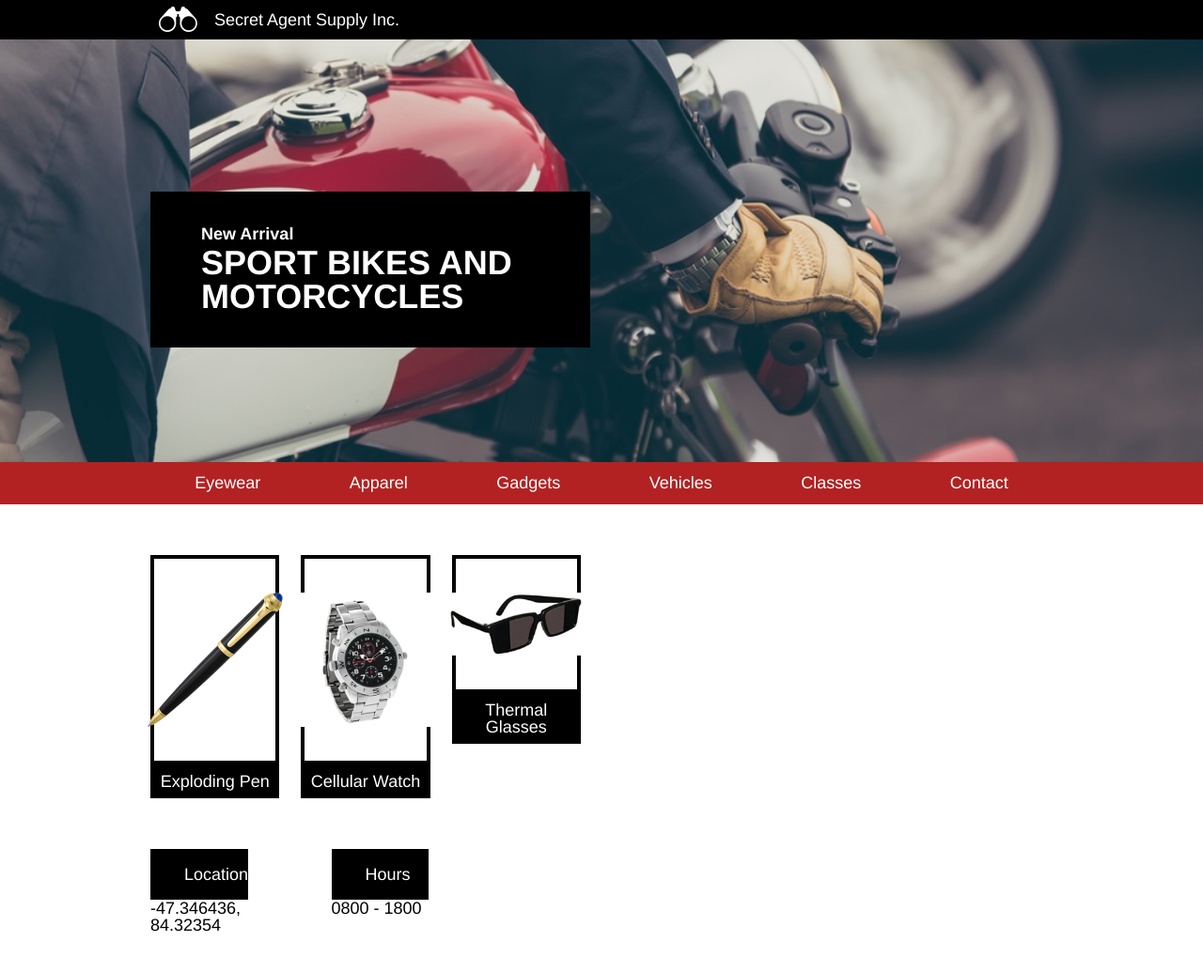
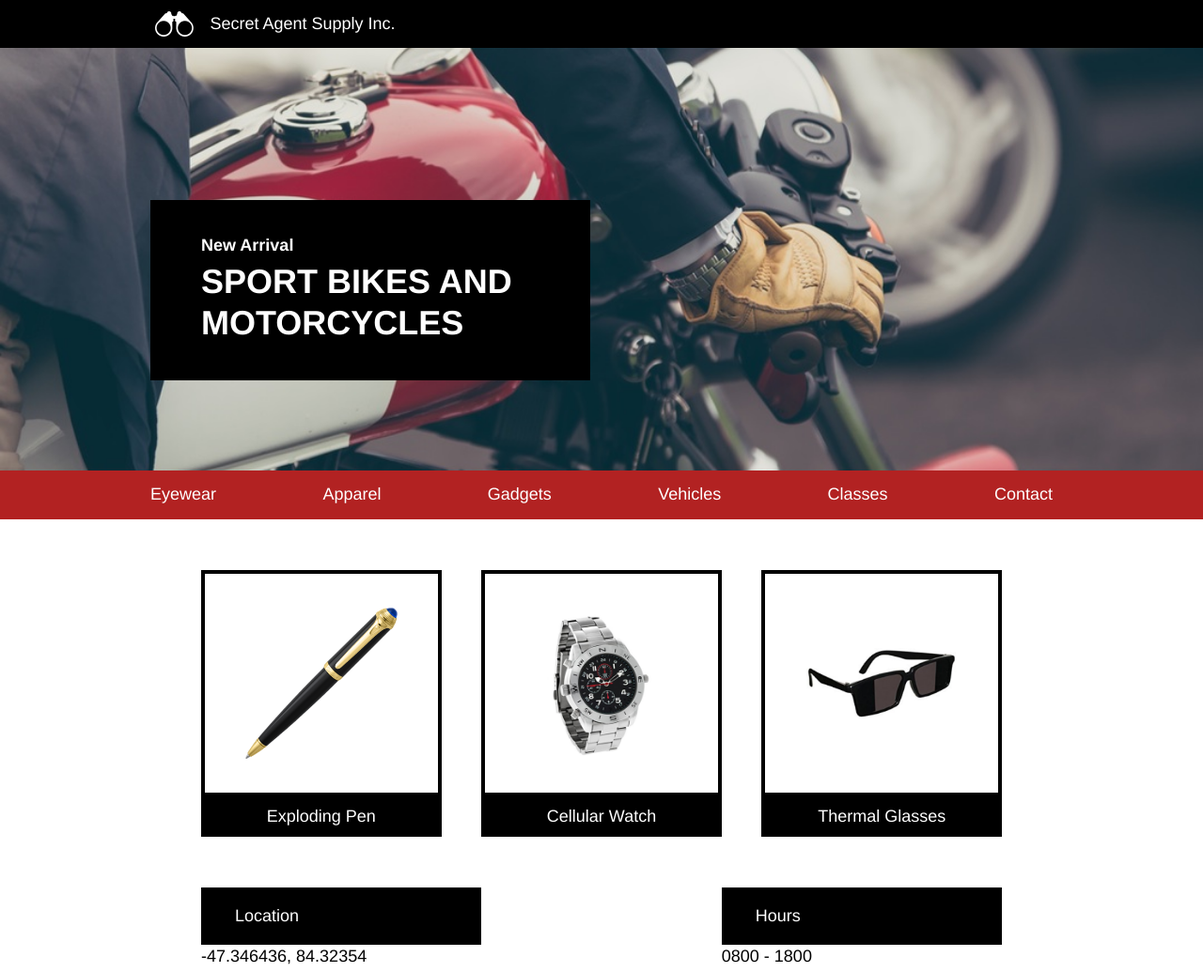
Before and after one commit to JamesC1103/SecretAgentSupply, a plain HTML site: page index.html in a window 1280 px wide. Shown: the top 1035 px of the page at 94% size. Drawn offline with Linux system fonts and the light colour scheme.

Commit message:
Final Desktop CSS Fixes

```diff
--- a/index.html
+++ b/index.html
@@ -9,17 +9,17 @@
 
   <!-- Header Section -->
 
-  <header>
-    <div class="flex-container">
+  <div class="company">
+    <div class="container">
       <img src="resources/images/logo.png" alt="logo">
       <span>Secret Agent Supply Inc.</span>
     </div>
-  </header>
+  </div>
 
   <!-- Main Banner -->
 
   <div class="main-banner">
-    <div class="flex-container">
+    <div class="container">
       <div class="headline">
         <h4>New Arrival</h4>
         <h1>SPORT BIKES AND MOTORCYCLES</h1>
@@ -30,7 +30,7 @@
     <!-- Navigation Bar -->
 
     <nav>
-      <ul class="flex-container">
+      <ul class="container">
         <li>Eyewear</li>
         <li>Apparel</li>
         <li>Gadgets</li>
@@ -42,17 +42,17 @@
 
     <!-- Products Section -->
 
-    <div class="flex-container">
+    <div class="container">
       <div class="products">
         <div class="product">
           <div class="product-image"><img src="resources/images/pen.png"></div>
           <span class="description">Exploding Pen</span>
         </div>
-        <div class="product">
+        <div class="product watch">
           <div class="product-image"><img src="resources/images/watch.png"></div>
           <span class="description">Cellular Watch</span>
         </div>
-        <div class="product">
+        <div class="product glasses">
           <div class="product-image"><img src="resources/images/glasses.png"></div>
           <span class="description">Thermal Glasses</span>
         </div>
@@ -61,7 +61,7 @@
 
     <!-- Info Section -->
 
-    <div class="flex-container">
+    <div class="container">
       <div class="business-info">
         <div class="info">
           <span class="title">Location</span>
@@ -77,7 +77,7 @@
     <!-- Footer -->
 
     <footer>
-      <div class="flex-container">Copyright Secret Agent Supply Inc.</div>
+      <div class="container">Copyright Secret Agent Supply Inc.</div>
     </footer>
 
 </body>
--- a/resources/css/style.css
+++ b/resources/css/style.css
@@ -6,81 +6,88 @@ html {
 
 body {
   font-family: "Helvetica", sans-serif;
-  font-size: 1rem;
-  color: white;
+  line-height: 1.4;
 }
 
-h1, h4 {
+h1,
+h4 {
   font-weight: bold;
 }
 
-h1 {
-  font-size: 2rem;
-  margin-top: 0.25rem;
-}
-
-.flex-container {
-  display: flex;
-  align-items: center;
+.container {
   max-width: 960px;
   margin: 0 auto;
 }
 
 /* Header */
 
-header {
+.company {
   background-color: black;
-  text-align: left;
+  color: white;
 }
 
-header img {
-  height: 1.5rem;
-  padding-left: 0.5rem;
-  padding-right: 1rem;
+.company .container {
+  display: flex;
+  align-items: center;
+  padding: .66rem 0 .66rem 0.5rem;
 }
 
-header span {
-  padding-top: 0.66rem;
-  padding-bottom: 0.66rem;
+.company img {
+  height: 1.5rem;
+  padding-right: 1rem;
 }
 
 /* Main Banner */
 
 .main-banner {
   background-image: url("../images/moto.jpeg");
-  background-repeat: none;
+  background-repeat: no-repeat;
   background-position: center;
   background-size: cover;
   height: 25rem;
 }
 
+.main-banner .container {
+  display: flex;
+  justify-content: flex-start;
+}
+
 .headline {
   background-color: black;
+  color: white;
   width: 20rem;
   margin-top: 9rem;
   padding: 2rem 3rem;
   position: relative;
 }
 
+.headline h1 {
+  font-size: 2rem;
+  margin: 0.25rem 0;
+  line-height: 1.2;
+}
+
 /* Navigation Bar */
 
 nav {
   background-color: firebrick;
-  padding: 0.75rem;
+  padding: 0.75rem 0;
+  color: white;
 }
 
 nav ul {
   display: flex;
-  justify-content: space-around;
+  justify-content: space-between;
   align-items: center;
 }
 
 /* Products Section */
 
-.products, .business-info {
+.products,
+.business-info {
 display: flex;
 justify-content: space-between;
-margin: 3rem 0 0 0;
+margin: 3rem;
 }
 
 .product {
@@ -97,13 +104,17 @@ margin: 3rem 0 0 0;
 }
 
 .product-image img {
-  border-style: none;
-  max-width: 8em;
+  max-width: 9rem;
+}
+
+.glasses .product-image {
+  padding: 4.37rem 0px;
 }
 
 .description {
   display: block;
   background-color: black;
+  color: white;
   padding: 0.5rem;
   text-align: center;
 }
@@ -128,8 +139,8 @@ margin: 3rem 0 0 0;
 /* Footer */
 
 footer {
-  padding: 5rem 0;
-  text-align: left;
+  padding: 5rem;
+  margin-top: 4rem;
   background-color: black;
-  margin-top: 4rem;
+  color: white;
 }
```
